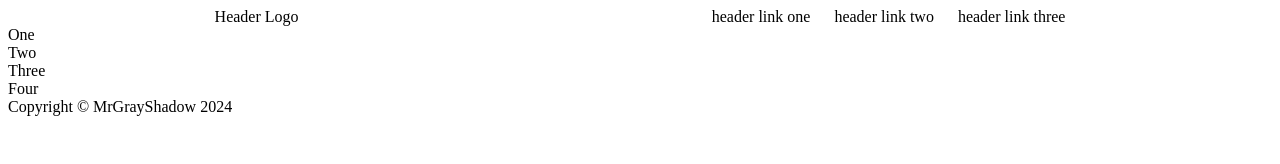
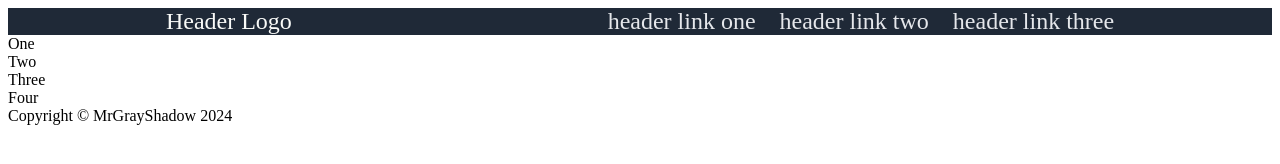
Before and after one commit to MrGrayShadow/02-project-landing-page, a plain HTML site: page index.html in a window 1280 px wide. Drawn offline with Linux system fonts and the light colour scheme.

Commit message:
Add color and font style to header
Added background color to header and adjusted the font size and color based on the assignment parameters.

```diff
--- a/style.css
+++ b/style.css
@@ -6,6 +6,17 @@
 .header {
     display: flex;
     justify-content: space-around;
+    font-size: 24px;
+    background-color: #1F2937;
+}
+
+.logo {
+    color: #F9FAF8;
+}
+
+.links {
+    color: #E5E7EB;
+    align-items: flex-end;
 }
 
 ul {
```
